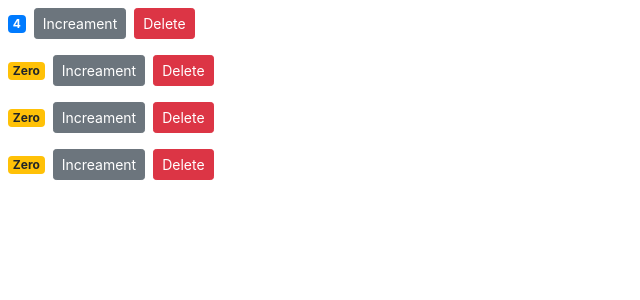
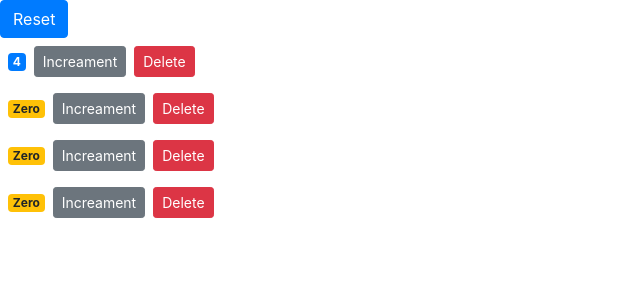
Before and after one commit to ranjankumarmandal/counter-app, a React (Create React App) app: page / in a window 1280 px wide. Shown: the top 300 px of the page, without its empty margins (0-640 px from the left). Built offline with nearby package versions, Linux system fonts and the light colour scheme.

Commit message:
counter v9

```diff
--- a/src/components/counters.jsx
+++ b/src/components/counters.jsx
@@ -11,6 +11,23 @@ class Counters extends Component {
     ],
   };
 
+  handleReset = () => {
+    const counters = this.state.counters.map((c) => {
+      c.value = 0;
+      return c;
+    });
+    this.setState({ counters });
+  };
+
+  handleIncreament = (counterId) => {
+    const counter = this.state.counters.filter((m) => m.id === counterId); // object that's value will be incremented
+    const counters = [...this.state.counters];
+    const index = counters.indexOf(counter[0]); // no issues, counter is array, contains only one object as its value
+    counters[index].value = counter[0].value;
+    counters[index].value++;
+    this.setState({ counters });
+  };
+
   handleDelete = (counterId) => {
     const counters = this.state.counters.filter((m) => m.id !== counterId);
     this.setState({ counters });
@@ -19,9 +36,16 @@ class Counters extends Component {
   render() {
     return (
       <div>
+        <button
+          onClick={this.handleReset}
+          className="btn btn-primary btn-sm-m2"
+        >
+          Reset
+        </button>
         {this.state.counters.map((counter) => (
           <Counter
             key={counter.id}
+            onIncreament={this.handleIncreament}
             onDelete={this.handleDelete}
             counter={counter}
           /> // passing value and id from this component to counter component using 'value' and 'id' attribute
```
